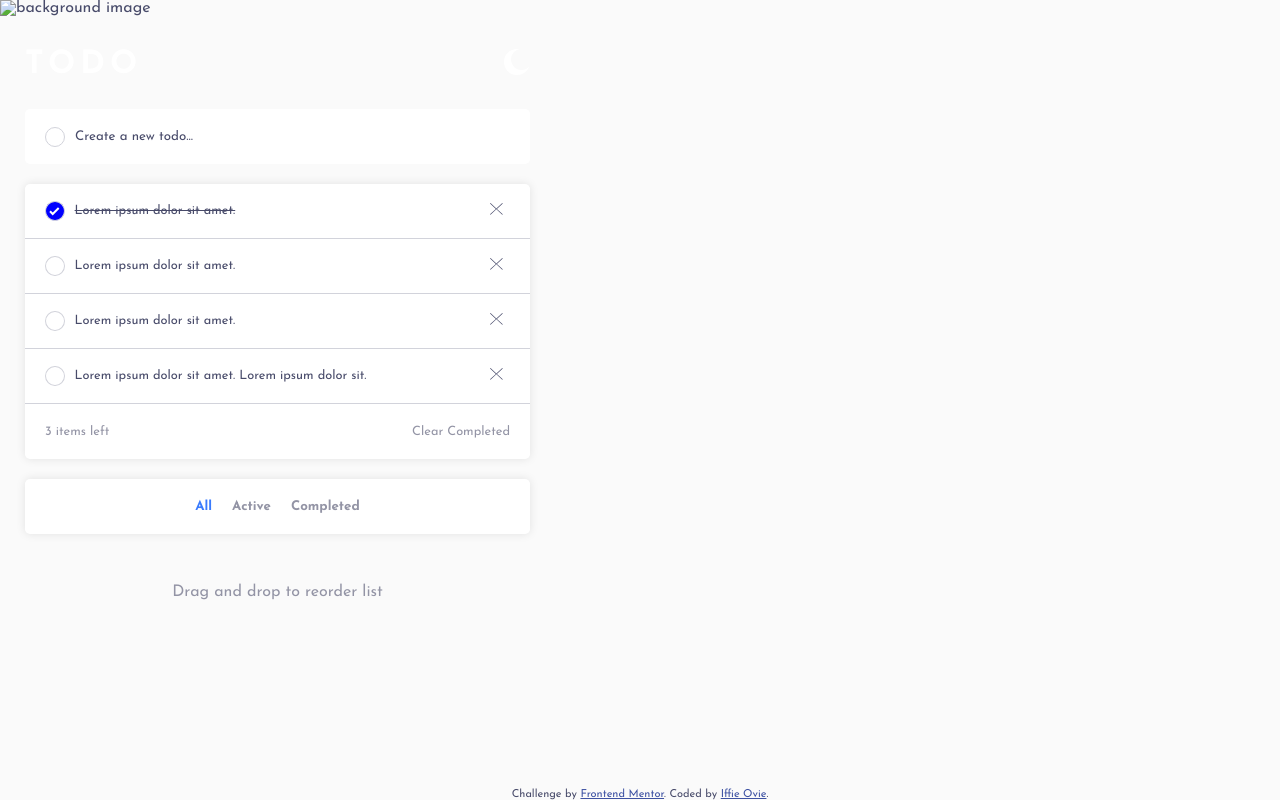
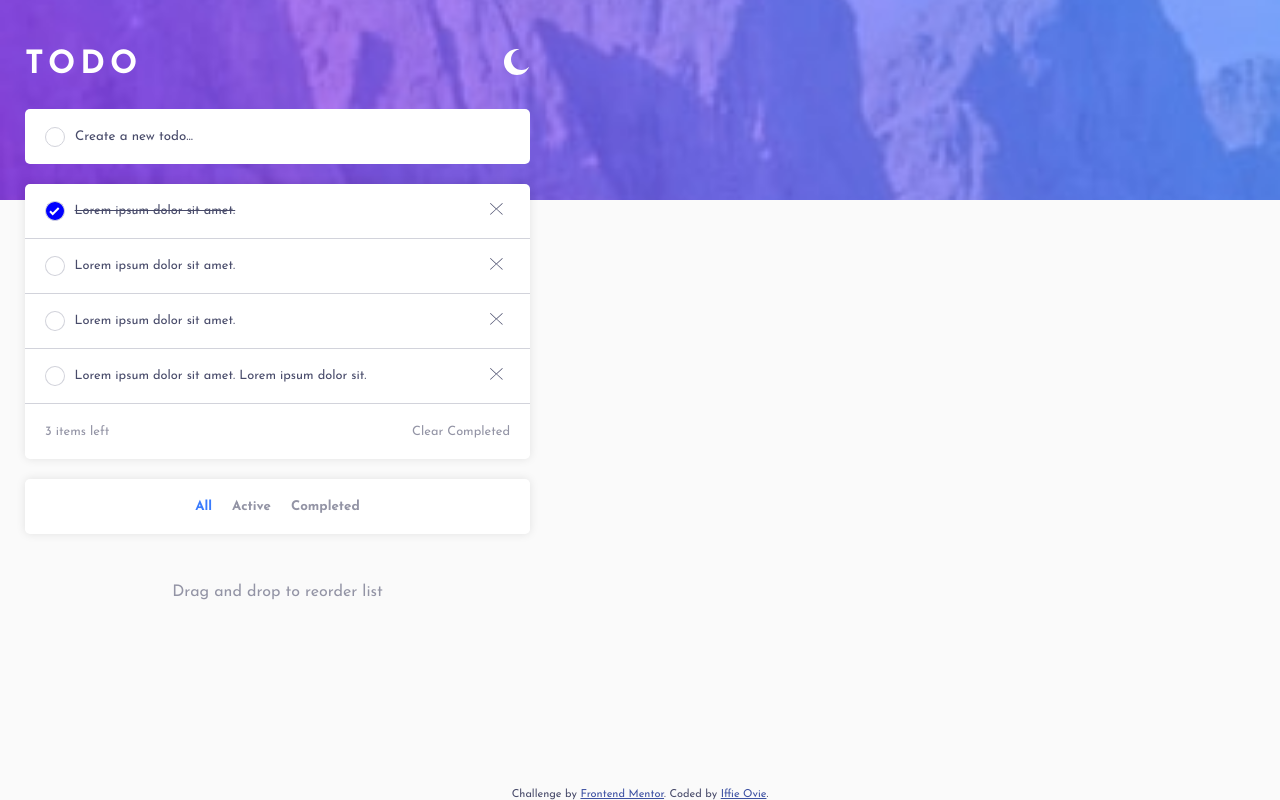
Before and after one commit to ovie009/todo-app-main, a plain HTML site: page index.html in a window 1280 px wide. Drawn offline with Linux system fonts and the light colour scheme; the site is published under a folder, as on GitHub Pages, so addresses that start at the root find nothing.

Commit message:
fix background image

```diff
--- a/index.html
+++ b/index.html
@@ -15,7 +15,7 @@
 </head>
 <body>
   <header>
-    <img src="/images/bg-mobile-light.jpg" alt="background image" class="header-background">
+    <img src="images/bg-mobile-light.jpg" alt="background image" class="header-background">
   </header>
   <div class="container">
     <nav>
```
